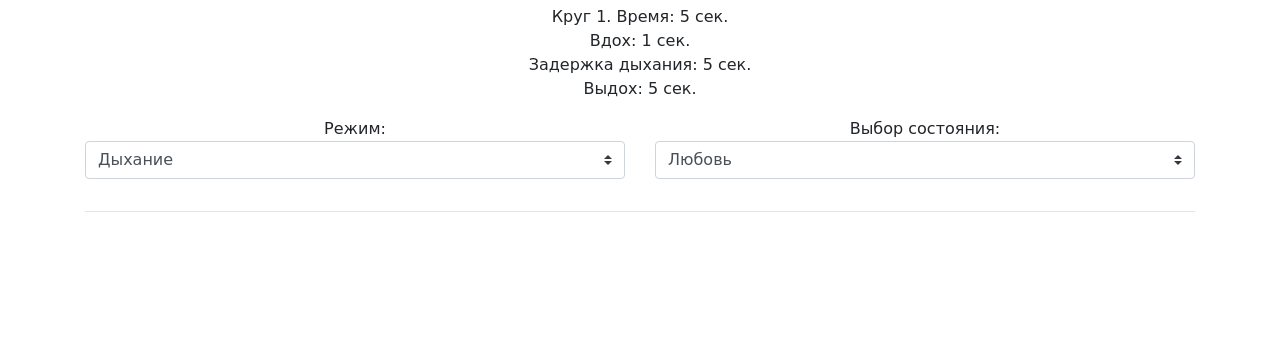
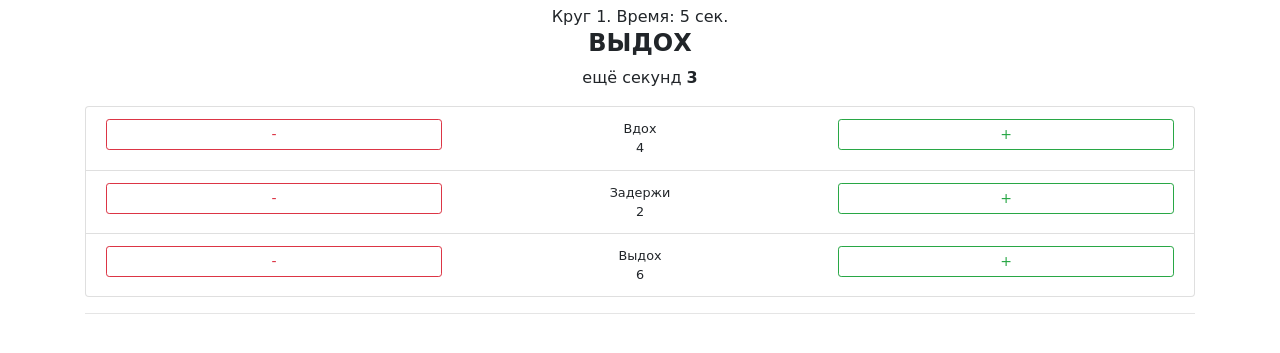
Before and after one commit to midevelop/zenlove, a plain HTML site: page index.html in a window 1280 px wide. Shown: the part 97-450 px from the top of the page. Drawn offline with nearby package versions, Linux system fonts and the light colour scheme; a web font is replaced by a local one.

Commit message:
feat(project): logics

```diff
--- a/index.html
+++ b/index.html
@@ -38,10 +38,24 @@
         </h2>
         <!-- <div>Иконка пульса и давления</div> -->
         <div>
-            <div>Круг 1. Время: {{second}} сек.</div>
-            <div>Вдох: {{second % inhale }} сек. <br> Задержка дыхания: {{second % hold}} сек. <br> Выдох: {{second % exhale}} сек.</div>
+            <div>Круг {{circle}}. Время: {{second}} сек.</div>
+            <div class="h4"><strong class="text-uppercase">{{stages[stage].label}}</strong></div>
+            <div>ещё секунд <strong>{{realTime}}</strong></div>
+            <!-- <div>Вдох: {{second % inhale }} сек. <br> Задержка дыхания: {{second % hold}} сек. <br> Выдох: {{second % exhale}} сек.</div> -->
 
         </div>
+        <div>
+            <ul class="list-group mt-3">
+                <li v-for="item in stages" class="list-group-item">
+                    <div class="row">
+                        <div class="col-4"> <button @click="item.seconds--" class="btn btn-sm btn-block btn-outline-danger">-</button></div>
+                        <div class="col-4 small">{{item.label}}<br>{{item.seconds}}</div>
+                        <div class="col-4"><button @click="item.seconds++" class="btn btn-sm btn-block btn-outline-success">+</button @click="item.seconds--"></div>
+                    </div>
+                </li>
+            </ul>
+        </div>
+<!--
         <div class="row">
             <div class="col-sm-6">
                 <div class="form my-3">Режим:
@@ -59,7 +73,7 @@
                     </select></div>
             </div>
 
-        </div>
+        </div> -->
 
 
         <!-- <div><button @click="start" class="mt-4 btn btn-outline-success">Начать тренировку</button></div>
--- a/js/index.js
+++ b/js/index.js
@@ -1,31 +1,44 @@
-console.log("Hello")
+console.log("Hello");
 
+let stageCreator = (label = "", seconds = 0) => ({ label, seconds });
 
 let app = new Vue({
   el: "#app",
   data: {
     second: 0,
-        stages: ["Вдох", "Задержка", "Выдох"],
-        inhale: 4,
-        hold: 18,
-        exhale: 25,
-        isPause: false
+    stages: [
+      stageCreator("Вдох", 4),
+      stageCreator("Задержи", 2),
+      stageCreator("Выдох", 6)
+    ],
+    stage: 0,
+    realTime: 0,
+    circle: 1
   },
   created() {
-        this.start()
+    this.start();
   },
   methods: {
     start() {
       setInterval(() => {
-                this.tick()
-            }, 1000)
+        this.tick();
+      }, 1000);
     },
     stop() {
-            console.log("stop")
+      console.log("stop");
     },
     tick() {
-            this.second++
-        },
+      this.second++;
+      this.realTime--;
+      if (this.realTime < 0) {
 
+        if (this.stage < this.stages.length - 1) this.stage++;
+        else {
+          this.stage = 0;
+          this.circle++;
         }
-})
+        this.realTime +=  this.stages[this.stage].seconds;
+      }
+    }
+  }
+});
```
Lines whose indentation alone changed are shown as unchanged.
